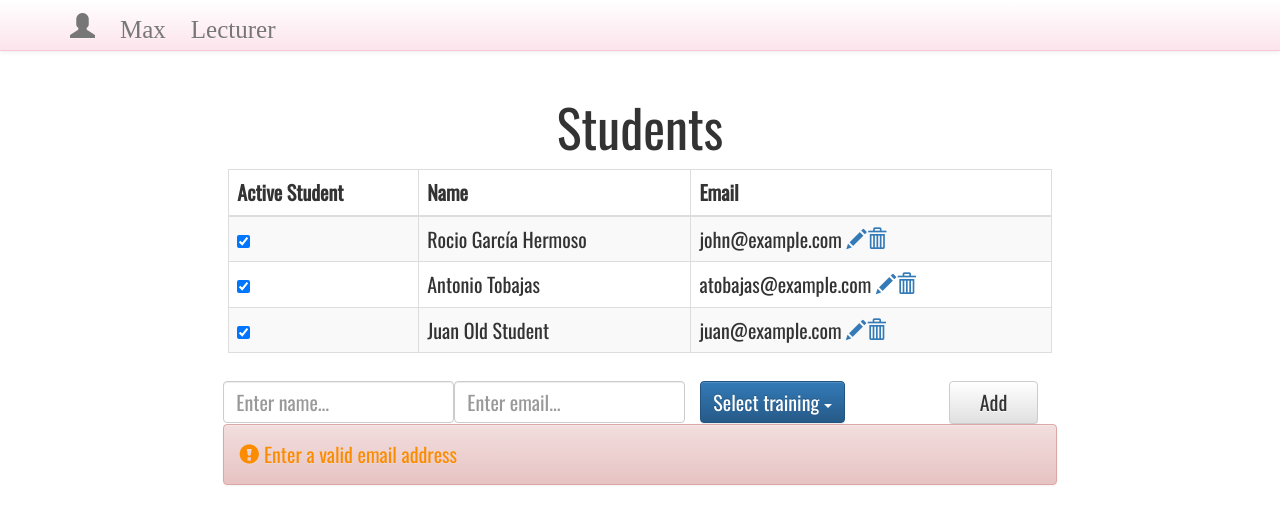
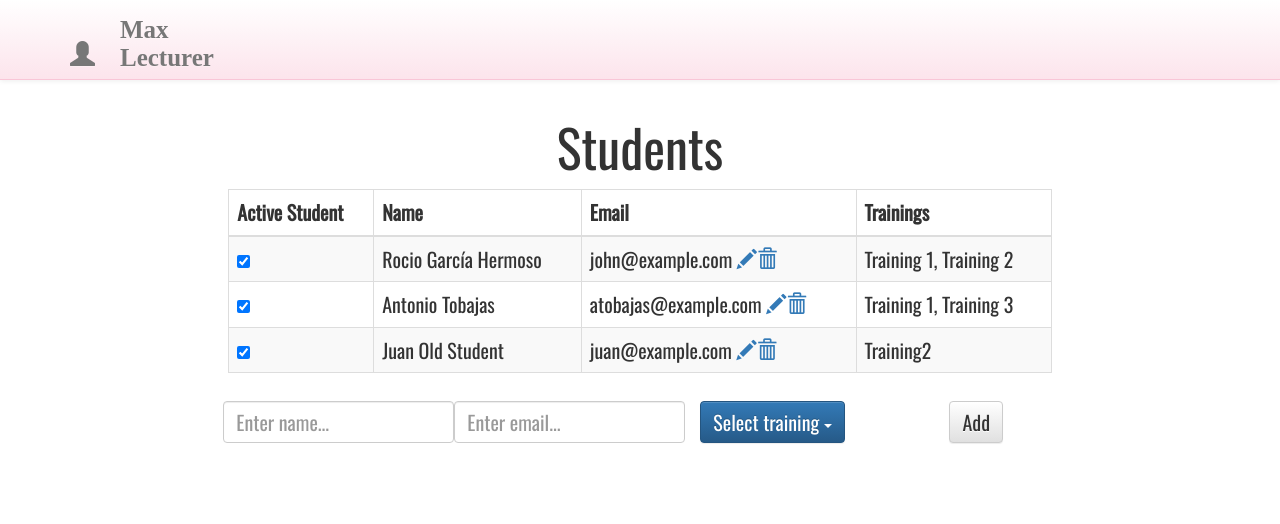
Before and after one commit to rocioghermoso/MockAdminStudent, a website: page src/index.html in a window 1280 px wide. Drawn offline with nearby package versions, Linux system fonts and the light colour scheme.

Commit message:
minor fix with form inline and form-group

```diff
--- a/src/index.html
+++ b/src/index.html
@@ -12,7 +12,7 @@
             <div class="container">
                 <div class="navbar-header">
                     <a class="navbar-brand btn-lg glyphicon glyphicon-user" href="#" >
-                      Max Lecturer
+                      <label>Max<br>Lecturer</label>
                     </a>
                 </div>
             </div>
@@ -28,6 +28,7 @@
                     <th>Active Student</th>
                     <th>Name</th>
                     <th>Email</th>
+                    <th>Trainings</th>
                   </tr>
                 </thead>
                 <tbody>
@@ -41,6 +42,7 @@
                       <a class="nounderline glyphicon glyphicon-pencil nounderline" href="#" />
                       <a class="glyphicon glyphicon-trash nounderline" href="#" />
                     </td>
+                    <td>Training 1, Training 2</td>
                   </tr>
                   <tr>
                     <td>
@@ -52,6 +54,7 @@
                       <a class="glyphicon glyphicon-pencil nounderline" href="#" />
                       <a class="glyphicon glyphicon-trash nounderline" href="#" />
                     </td>
+                    <td>Training 1, Training 3</td>
                   </tr>
                   <tr>
                     <td>
@@ -63,15 +66,16 @@
                       <a class="glyphicon glyphicon-pencil nounderline" href="#" />
                       <a class="glyphicon glyphicon-trash nounderline" href="#" />
                     </td>
+                    <td>Training2</td>
                   </tr>
                 </tbody>
               </table>
             </div>
         </div>
-        <div class="row form-inline col-md-offset-2">
+        <div class="row form-inline col-md-offset-2 form-group">
             <input class="col-md-2 form-control" type="text" id="usr"  placeholder="Enter name...">
             <input class="col-md-2 form-control" type="email" id="email"  placeholder="Enter email...">
-            <div class="col-md-3 dropdown">
+            <div class="col-md-3 dropdown form-group">
                <button class="form-control btn btn-primary dropdown-toggle" type="button" id="training" data-toggle="dropdown">Select training
                <span class="caret"></span></button>
                <ul class="dropdown-menu">
@@ -80,13 +84,13 @@
                  <li><a href="#">Training 3</a></li>
                </ul>
              </div>
-            <button class="col-md-1 btn btn-default" type="submit" >Add</button>
+            <button class="col-md-1 btn btn-default  form-control" type="submit" >Add</button>
         </div>
-        <div class="row alert alert-danger col-md-8 col-md-offset-2" role="alert">
+        <!-- <div class="row alert alert-danger col-md-8 col-md-offset-2" role="alert">
           <span class="glyphicon glyphicon-exclamation-sign" aria-hidden="true"></span>
           <span class="sr-only">Error:</span>
           Enter a valid email address
-        </div>
+        </div> -->
 
 
     </div> <!-- end container-fluid -->
--- a/src/main.scss
+++ b/src/main.scss
@@ -14,9 +14,12 @@
 
 // TODO: Move this to its own file.
 body {
-    padding-top: 70px;
+    padding-top: 90px;
 }
 
 .nounderline{
   text-decoration: none !important;
 }
+.navbar {
+    min-height: 80px !important;
+  }
```
Also changed, not shown: src/compile_css/main.css.
